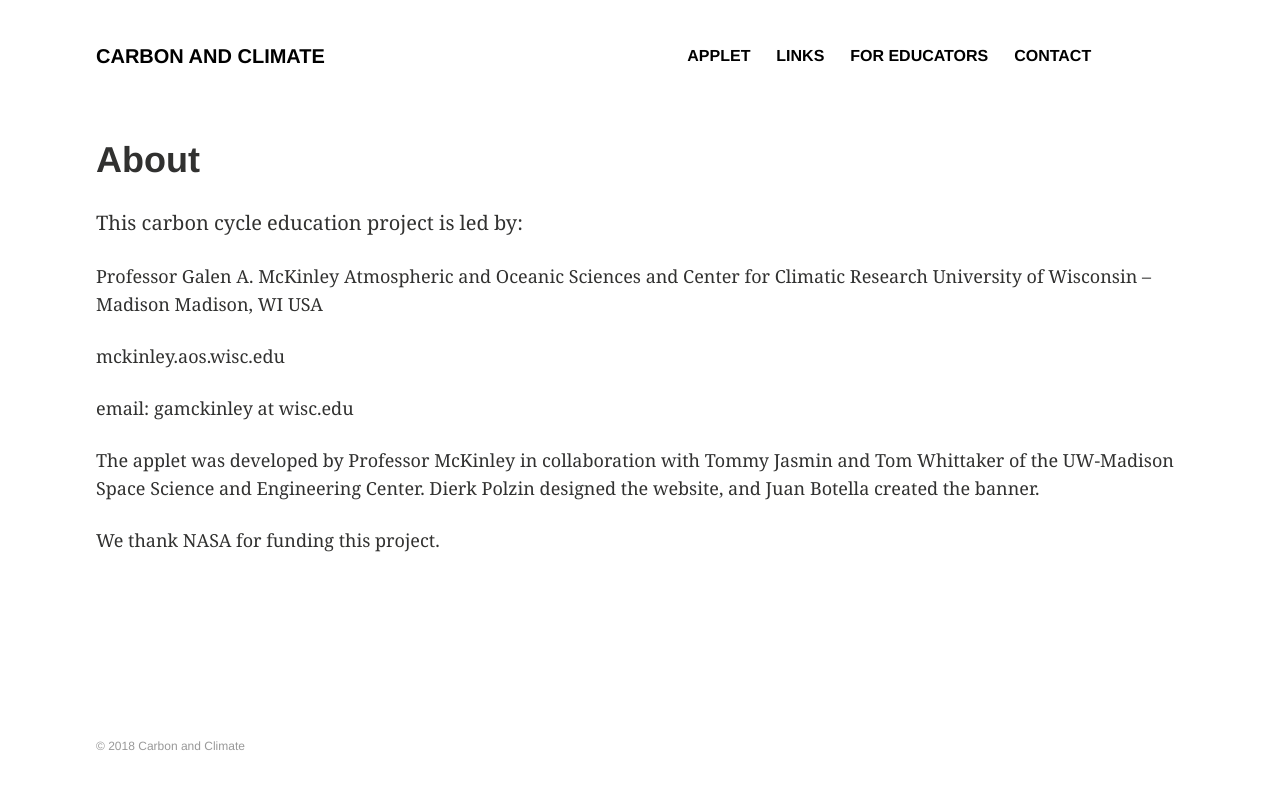
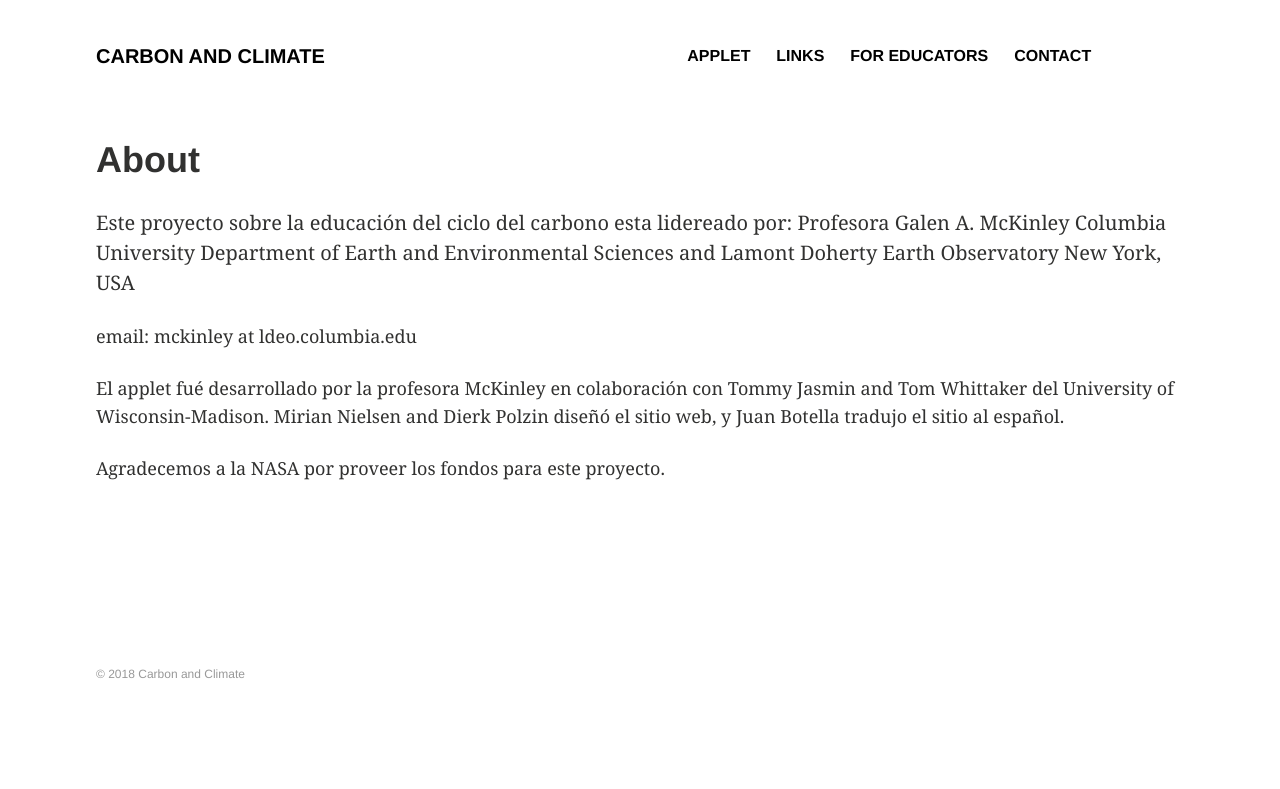
Before and after one commit to zentouro/CarbonCycle-es, a Jekyll site: the page built from about/index.md, in a window 1280 px wide. Shown: the top 789 px of the page. Built offline with Jekyll 4.4.1, drawn with Linux system fonts in a browser that asks for light colours.

Commit message:
text update

```diff
--- a/about/index.md
+++ b/about/index.md
@@ -5,17 +5,16 @@ title: About
 published: true
 ---
 
-This carbon cycle education project is led by:
+Este proyecto sobre la educación del ciclo del carbono esta lidereado por:
+Profesora Galen A. McKinley
+Columbia University
+Department of Earth and Environmental Sciences
+and
+Lamont Doherty Earth Observatory
+New York, USA
 
-Professor Galen A. McKinley
-Atmospheric and Oceanic Sciences and Center for Climatic Research
-University of Wisconsin – Madison
-Madison, WI USA
+email: mckinley at ldeo.columbia.edu
 
-mckinley.aos.wisc.edu
+El applet fué desarrollado por la profesora McKinley en colaboración con Tommy Jasmin and Tom Whittaker del University of Wisconsin-Madison. Mirian Nielsen and Dierk Polzin diseñó el sitio web, y Juan Botella tradujo el sitio al español.
 
-email: gamckinley at wisc.edu
-
-The applet was developed by Professor McKinley in collaboration with Tommy Jasmin and Tom Whittaker of the UW-Madison Space Science and Engineering Center. Dierk Polzin designed the website, and Juan Botella created the banner.
-
-We thank NASA for funding this project.
+Agradecemos a la NASA por proveer los fondos para este proyecto.
```
Also changed, not shown: applet/index.md (+7 -7 lines), 1 other file.
